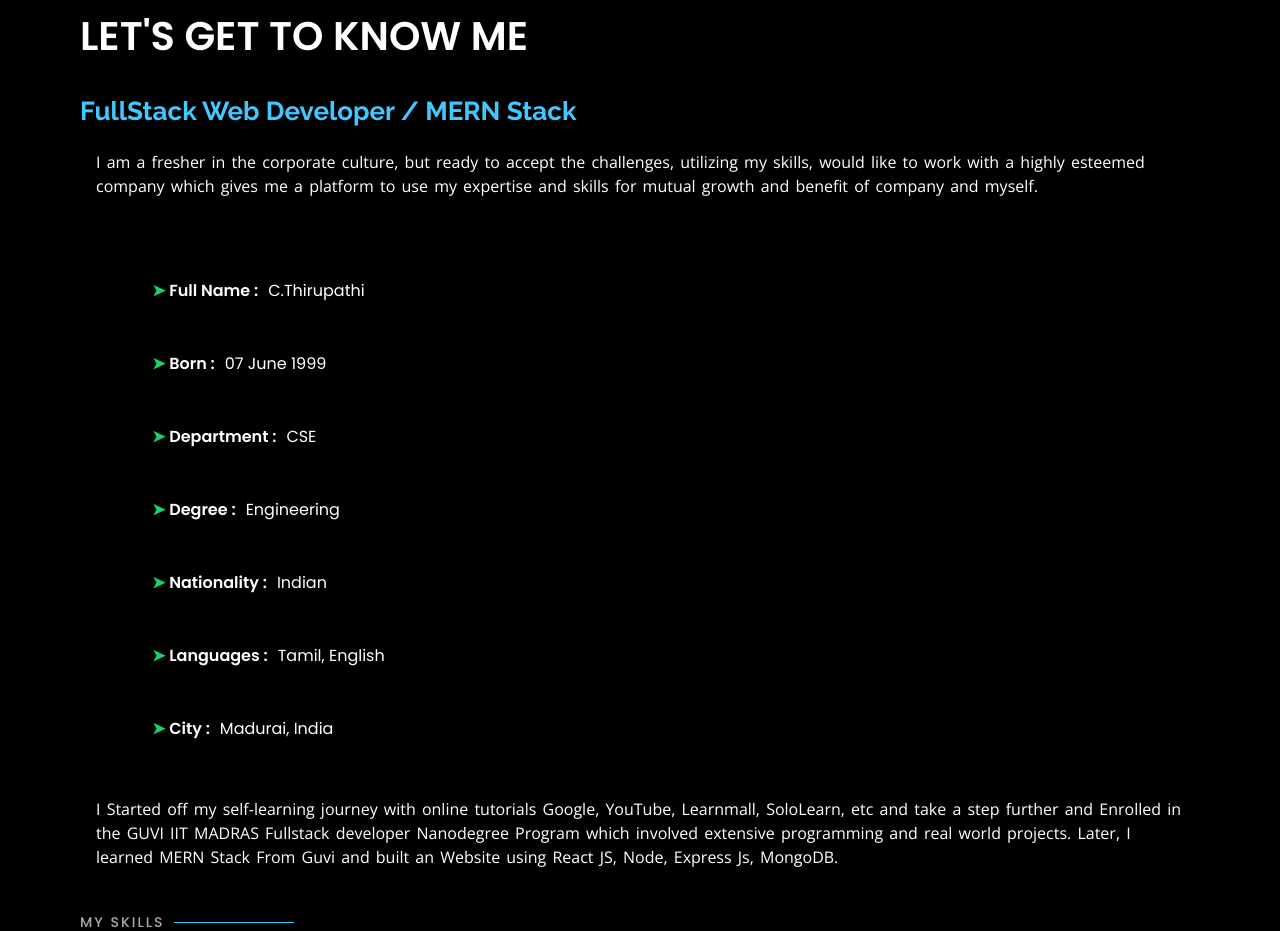
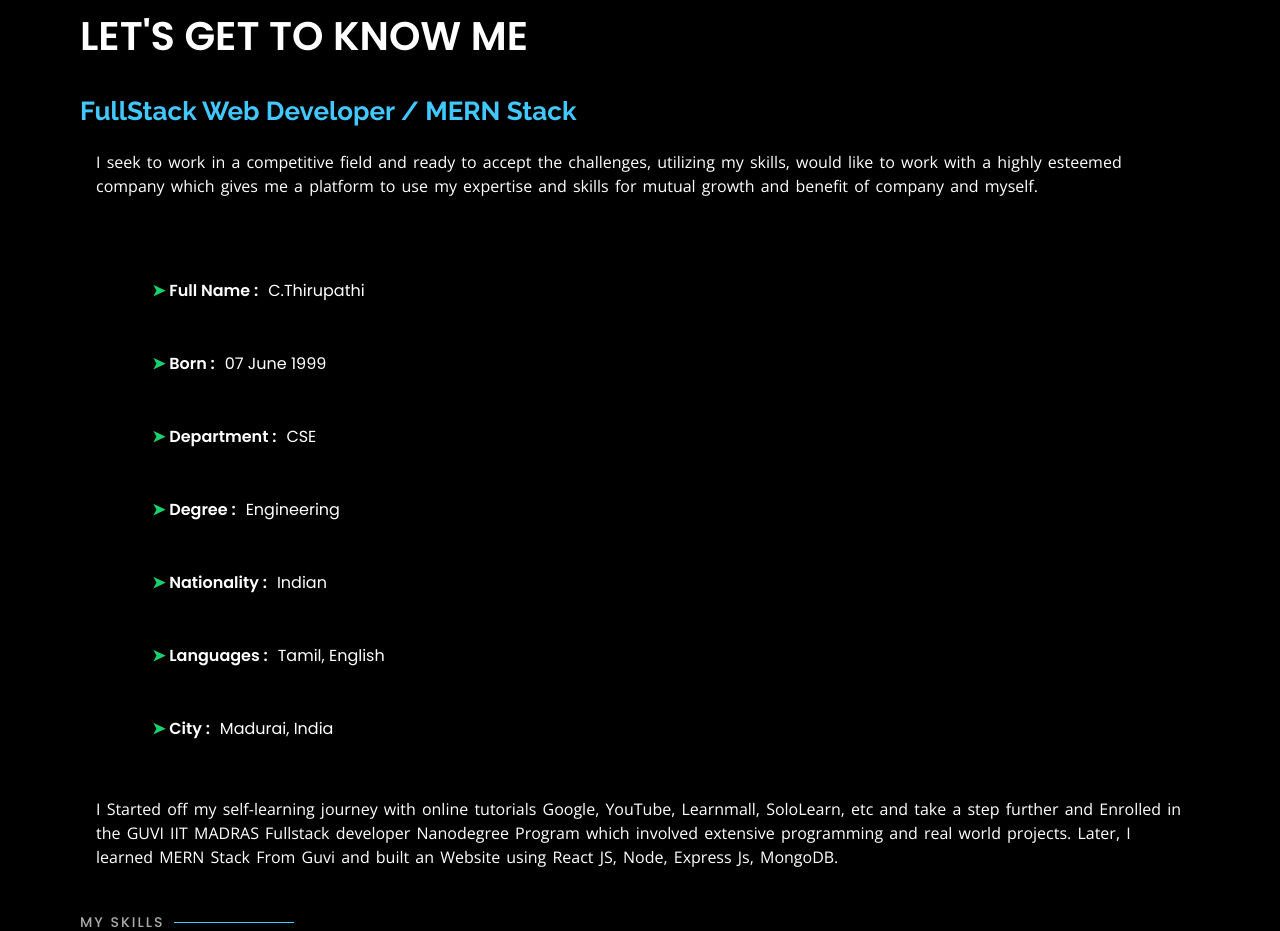
Before and after one commit to Thiru-cse/My-Portfolio, a React (Create React App) app: page / in a window 1280 px wide. Shown: the part 920-1851 px from the top of the page. Built offline with nearby package versions, Linux system fonts and the light colour scheme.

Commit message:
Update Works.jsx

```diff
--- a/src/components/works/Works.jsx
+++ b/src/components/works/Works.jsx
@@ -25,7 +25,7 @@ export default function Works() {
             <div class="row">
                 <h3>FullStack Web Developer / MERN Stack</h3>
                 <p className="para">
-                  I am a fresher in the corporate culture, but ready to accept
+                  I seek to work in a competitive field and ready to accept
                   the challenges, utilizing my skills, would like to work with a
                   highly esteemed company which gives me a platform to use my
                   expertise and skills for mutual growth and benefit of company
```
